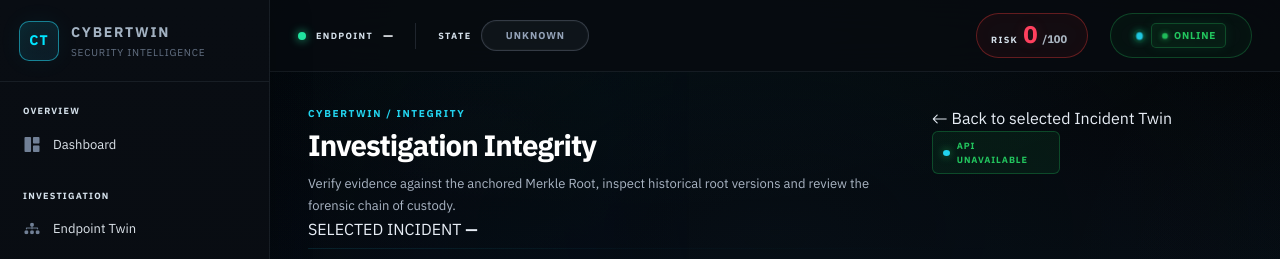
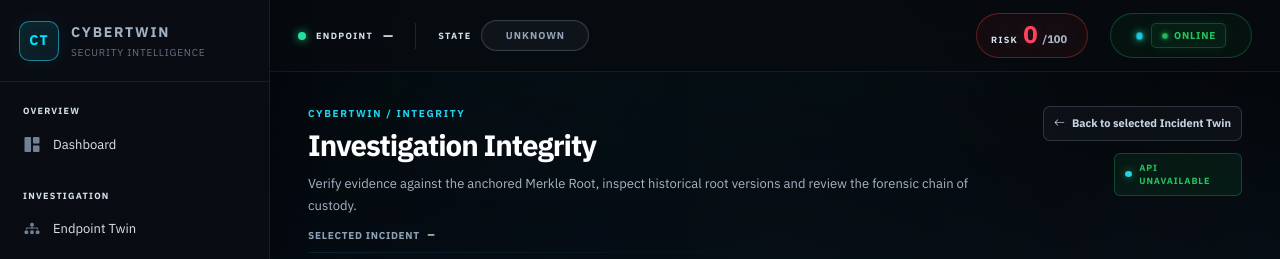
Before and after one commit to shaikh-amisha/CyberTwinX, a plain HTML site: page frontend/pages/investigation-integrity.html in a window 1280 px wide. Shown: the top 259 px of the page. Drawn offline with nearby package versions, Linux system fonts and the light colour scheme; no server answers.

Commit message:
Style incident-aware blockchain navigation

```diff
--- a/frontend/css/blockchain.css
+++ b/frontend/css/blockchain.css
@@ -1543,3 +1543,64 @@
         min-width: 720px;
     }
 }
+
+
+
+
+
+/* =========================================================
+   INCIDENT-AWARE INTEGRITY NAVIGATION
+   ========================================================= */
+
+.blockchain-page .page-header-actions {
+    display: flex;
+    flex-direction: column;
+    align-items: flex-end;
+    gap: 12px;
+    flex: 0 0 auto;
+}
+
+.incident-context-backlink {
+    display: inline-flex;
+    align-items: center;
+    gap: 7px;
+    color: #c8d5e1;
+    font-size: 11px;
+    font-weight: 700;
+    text-decoration: none;
+    border: 1px solid rgba(148, 163, 184, .25);
+    border-radius: 7px;
+    padding: 8px 10px;
+    background: rgba(148, 163, 184, .05);
+    transition: color .2s ease, border-color .2s ease, background .2s ease;
+}
+
+.incident-context-backlink:hover {
+    color: #ffffff;
+    border-color: rgba(34, 197, 94, .45);
+    background: rgba(34, 197, 94, .08);
+}
+
+.incident-context-label {
+    display: inline-flex;
+    align-items: center;
+    gap: 8px;
+    margin-top: 10px;
+    color: #8fa2b5;
+    font-size: 10px;
+    font-weight: 800;
+    letter-spacing: .7px;
+}
+
+.incident-context-label strong {
+    color: #dce7f0;
+    font-family: ui-monospace, SFMono-Regular, Menlo, Consolas, monospace;
+    font-size: 11px;
+    letter-spacing: 0;
+}
+
+@media (max-width: 760px) {
+    .blockchain-page .page-header-actions {
+        align-items: flex-start;
+    }
+}
```
